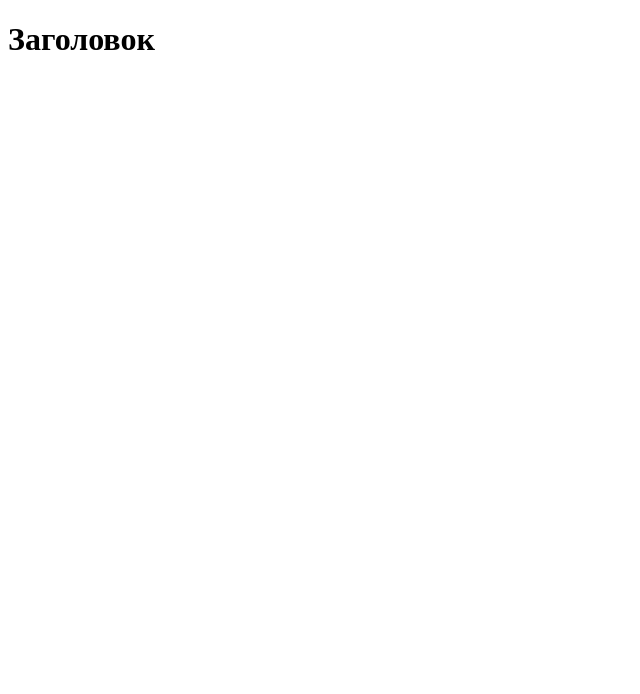
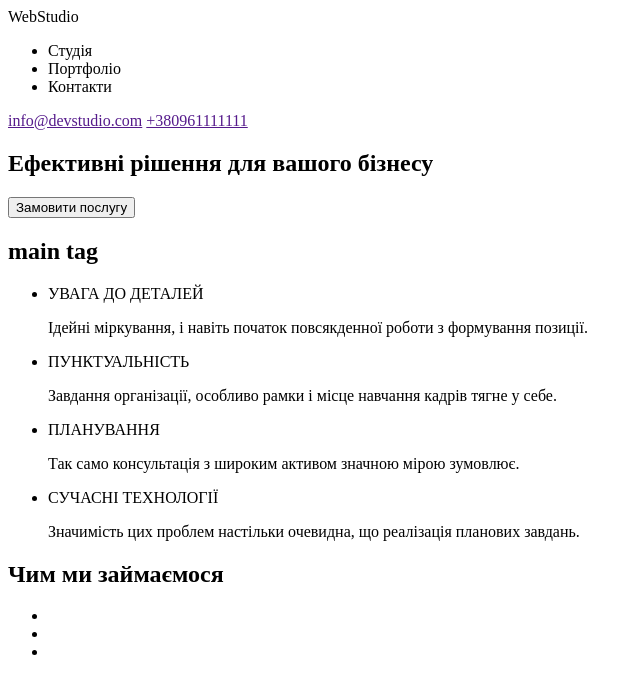
Before and after one commit to Candido-Inna/first-project, a plain HTML site: page index.html in a window 1280 px wide. Shown: the whole page, without its empty margins (0-640 px from the left). Drawn offline with Linux system fonts and the light colour scheme.

Commit message:
Додає хедер

```diff
--- a/index.html
+++ b/index.html
@@ -6,6 +6,63 @@
     <title>Document</title>
   </head>
   <body>
-    <h1>Заголовок</h1>
+    <header>
+      <span><a href=""></a>WebStudio</span>
+      <nav>
+        <ul>
+          <li>Студія</li>
+          <li>Портфоліо</li>
+          <li>Контакти</li>
+        </ul>
+      </nav>
+      <a href="">info@devstudio.com</a>
+      <a href="">+380961111111</a>
+    </header>
+    <main>
+      <section>
+        <h1>Ефективні рішення для вашого бізнесу</h1>
+        <button type="button">Замовити послугу</button>
+      </section>
+      <section>
+        <h2>main tag</h2>
+        <ul>
+          <li>
+            <p>УВАГА ДО ДЕТАЛЕЙ</p>
+            <p>
+              Ідейні міркування, і навіть початок повсякденної роботи з
+              формування позиції.
+            </p>
+          </li>
+          <li>
+            <p>ПУНКТУАЛЬНІСТЬ</p>
+            <p>
+              Завдання організації, особливо рамки і місце навчання кадрів тягне
+              у себе.
+            </p>
+          </li>
+          <li>
+            <p>ПЛАНУВАННЯ</p>
+            <p>
+              Так само консультація з широким активом значною мірою зумовлює.
+            </p>
+          </li>
+          <li>
+            <p>СУЧАСНІ ТЕХНОЛОГІЇ</p>
+            <p>
+              Значимість цих проблем настільки очевидна, що реалізація планових
+              завдань.
+            </p>
+          </li>
+        </ul>
+      </section>
+      <section>
+        <h2>Чим ми займаємося</h2>
+        <ul>
+          <li><img src="./" alt="" /></li>
+          <li><img src="./" alt="" /></li>
+          <li><img src="./" alt="" /></li>
+        </ul>
+      </section>
+    </main>
   </body>
 </html>
```
